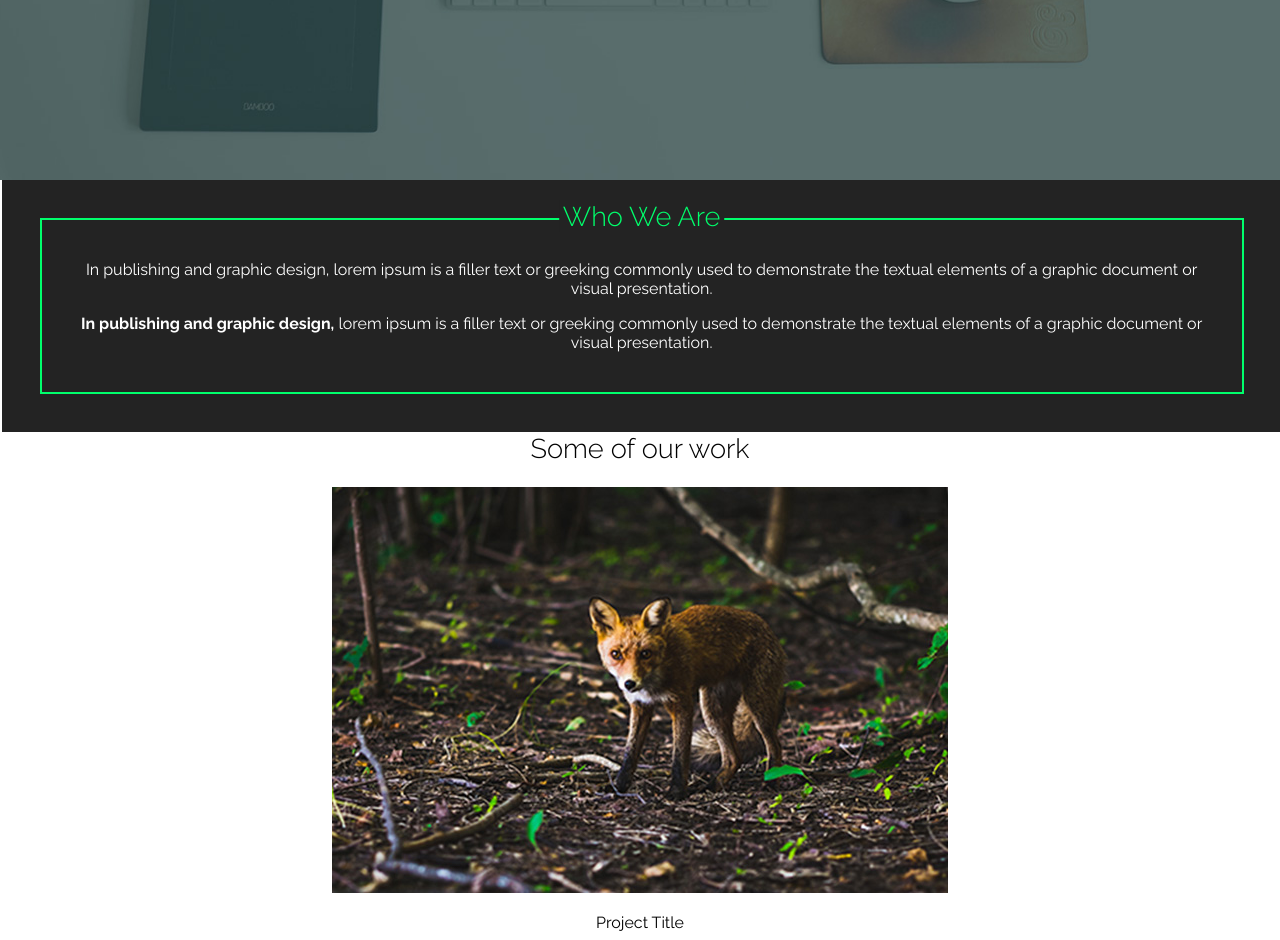
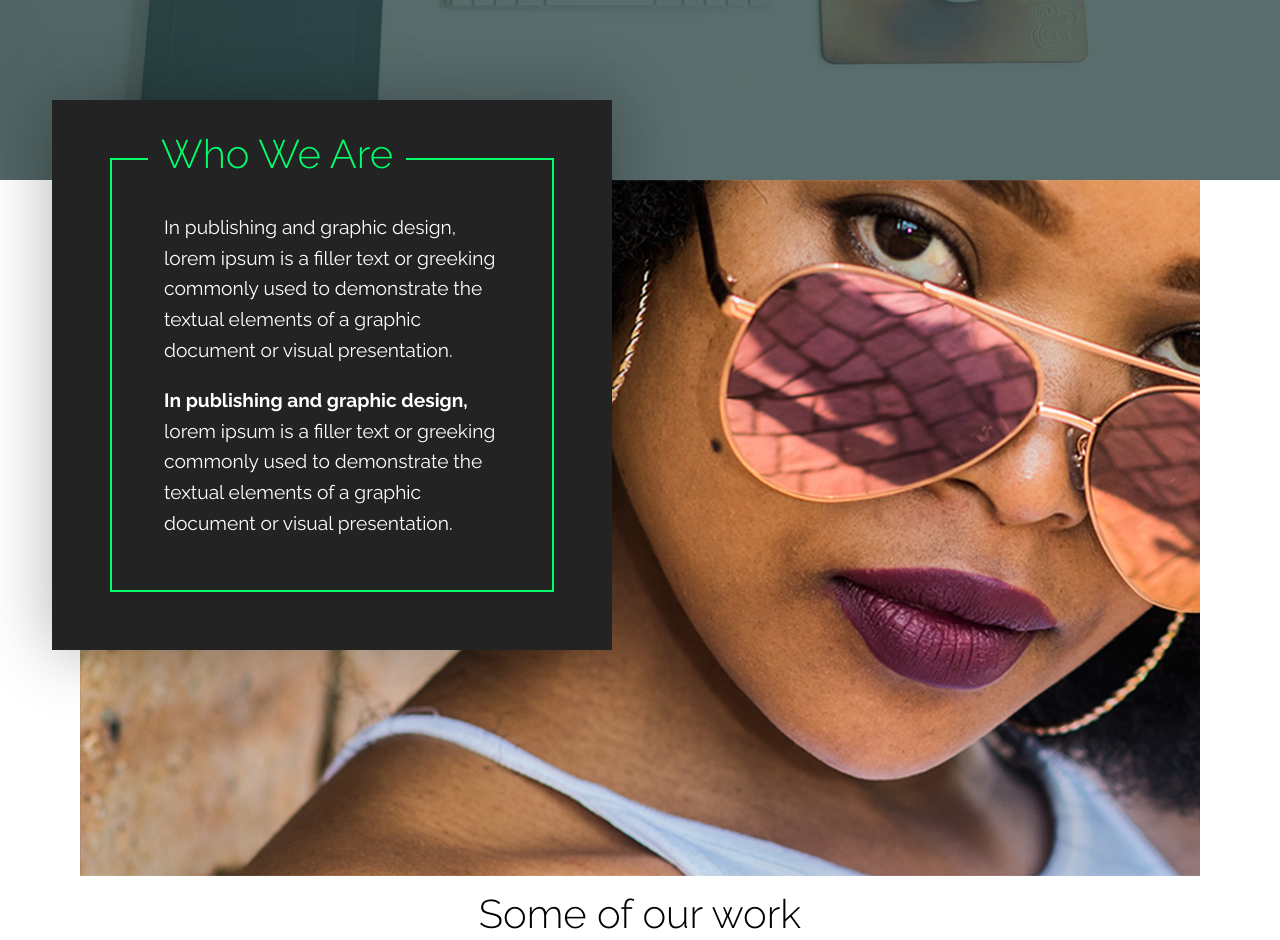
Before and after one commit to b3n10/responsive-website, a website: page index.html in a window 1280 px wide. Shown: the part 620-1560 px from the top of the page. Drawn offline with Linux system fonts and the light colour scheme.

Commit message:
Update home about

```diff
--- a/css/style.css
+++ b/css/style.css
@@ -16,6 +16,7 @@ img {
 /* header */
 .container {
 	margin: 0 auto;
+	max-width: 70em;
 	width: 95%;
 }
 header {
@@ -76,6 +77,14 @@ h2 {
 	margin-top: 0;
 }
 
+p {
+	margin-top: 0;
+	line-height: 1.5;
+}
+p:last-of-type {
+	margin-bottom: 0;
+}
+
 .title {
 	font-size: 2.5rem;
 	font-weight: 900;
@@ -88,6 +97,10 @@ h2 {
 	font-size: 0.9em;
 }
 @media (min-width: 60rem) {
+	p {
+		font-size: 1.2rem;
+		line-height: 1.6;
+	}
 	.title {
 		font-size: 3.7rem;
 	}
@@ -139,3 +152,38 @@ h2 {
 	left: 50%;/* places the 1st character of text (not the whole text) in the middle of parent */
 	transform: translateX(-50%);/* pushes text 50% to the left of itself, making it middle */
 }
+
+@media (min-width: 25rem) {
+	h1, h2 {
+		font-size: 2rem;
+	}
+	.home-about-textbox h2 {
+		top: 0.6em;
+		padding: 0 0.325em;
+	}
+}
+
+@media (min-width: 60rem) {
+	h1, h2 {
+		font-size: 2.5rem;
+	}
+	.home-about {
+		background-image: url(../img/who-we-are.jpg);
+		background-repeat: no-repeat;
+		padding-bottom: 10em;
+	}
+	.home-about-textbox {
+		width: 50%;
+		margin-left: -2.5%;
+		text-align: left;
+		top: -5em;
+		box-shadow: 0 0 4em 0 rgba(0, 0, 0, .3);
+		padding: 7em;
+		outline-offset: -3.75em;
+	}
+	.home-about-textbox h2 {
+		top: 0.75em;
+		left: 6rem;
+		transform: translateX(0);
+	}
+}
```
